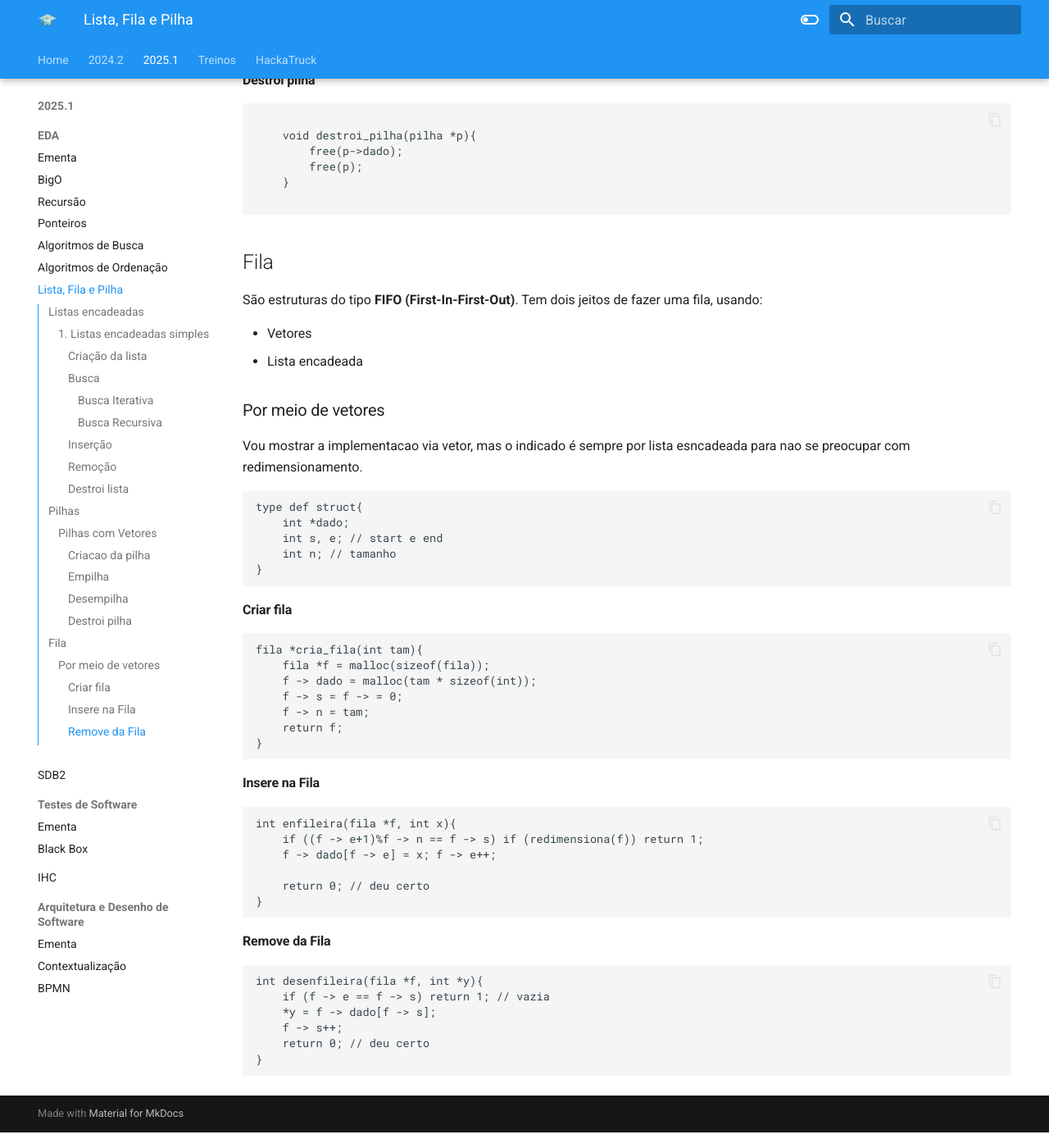
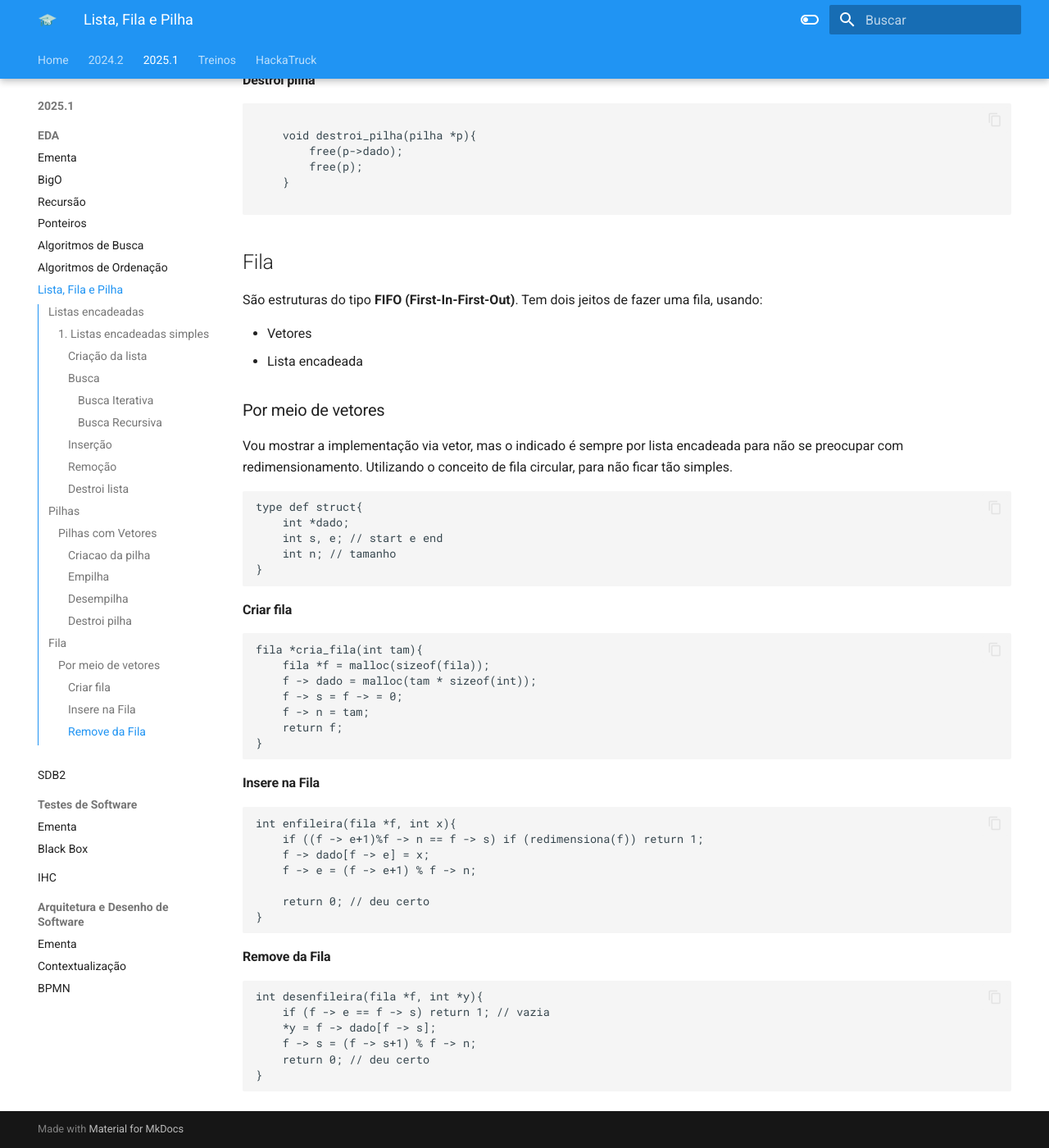
Before and after one commit to Diogo-Barboza/VSFGA, an MkDocs documentation site: the page built from docs/sections/2025.1/EDA1/estruturasLineares.md, in a window 1280 px wide and 1400 px high, scrolled down 4084 px. Shown: the whole window at 82% size. Built offline with MkDocs 1.6.1 and Material for MkDocs 9.7.7, drawn with Linux system fonts in a browser that asks for light colours.

Commit message:
[FIX] Fila

````diff
--- a/docs/sections/2025.1/EDA1/estruturasLineares.md
+++ b/docs/sections/2025.1/EDA1/estruturasLineares.md
@@ -217,7 +217,7 @@ São estruturas do tipo **FIFO (First-In-First-Out)**. Tem dois jeitos de fazer
 
 ### Por meio de vetores
 
-Vou mostrar a implementacao via vetor, mas o indicado é sempre por lista esncadeada para nao se preocupar com redimensionamento.
+Vou mostrar a implementação via vetor, mas o indicado é sempre por lista encadeada para não se preocupar com redimensionamento. Utilizando o conceito de fila circular, para não ficar tão simples.
 
 ```c
 type def struct{
@@ -244,7 +244,8 @@ fila *cria_fila(int tam){
 ```c
 int enfileira(fila *f, int x){
     if ((f -> e+1)%f -> n == f -> s) if (redimensiona(f)) return 1;
-    f -> dado[f -> e] = x; f -> e++;
+    f -> dado[f -> e] = x;
+    f -> e = (f -> e+1) % f -> n;
 
     return 0; // deu certo
 }
@@ -256,7 +257,7 @@ int enfileira(fila *f, int x){
 int desenfileira(fila *f, int *y){
     if (f -> e == f -> s) return 1; // vazia
     *y = f -> dado[f -> s];
-    f -> s++;
+    f -> s = (f -> s+1) % f -> n;
     return 0; // deu certo
 }
 ```
````
